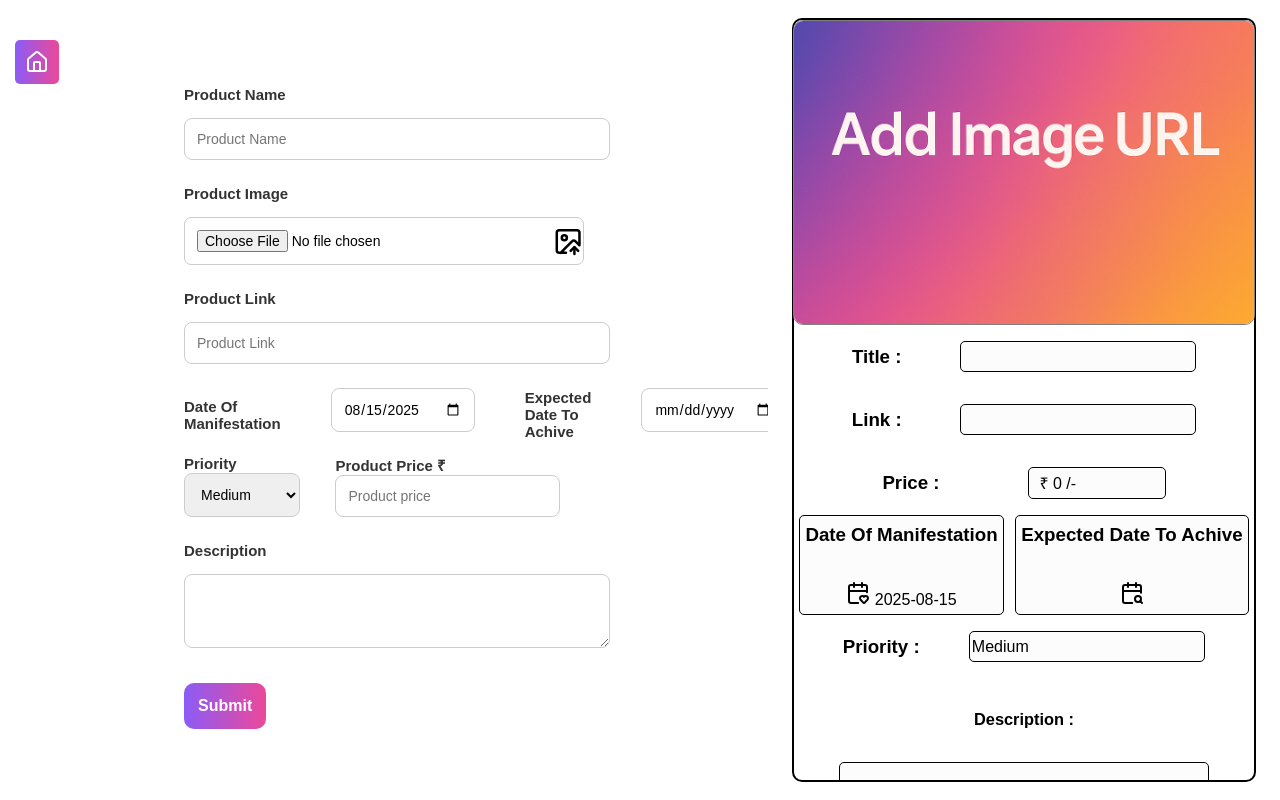
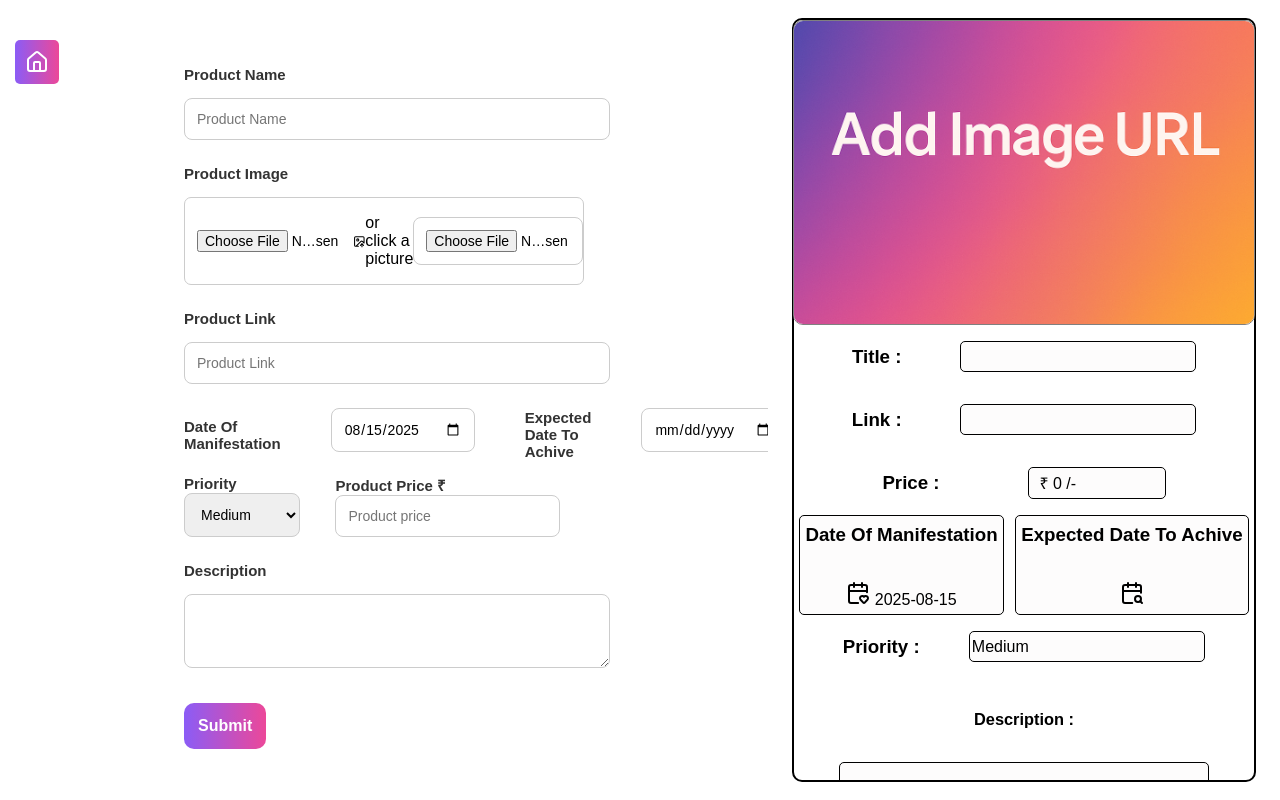
Before and after one commit to satyamrk18/WishBucket, a React (Vite) app: page /addproduct in a window 1280 px wide. Built offline with nearby package versions, Linux system fonts and the light colour scheme.

Commit message:
adding a feture to clikc a picture to save

```diff
--- a/src/pages/AddProduct.jsx
+++ b/src/pages/AddProduct.jsx
@@ -135,6 +135,21 @@ window.location.replace("/")
                 }
               }}
             /><ImageUp size={35} />
+            <p>or click a picture</p>
+            <input type="file" capture="camera" onChange={(e) => {
+                const file = e.target.files[0];
+                if (file) {
+                  const reader = new FileReader();
+                  reader.onload = () => {
+                    const base64 = reader.result;
+                    // Save to state
+                    setNewProduct({ ...newproduct, image: base64 });
+                    // Save to localStorage
+                    localStorage.setItem("productImage", base64);
+                  };
+                  reader.readAsDataURL(file); // Convert to base64
+                }
+              }}/>
             </div>
             <label>Product Link</label>
             <input
```
